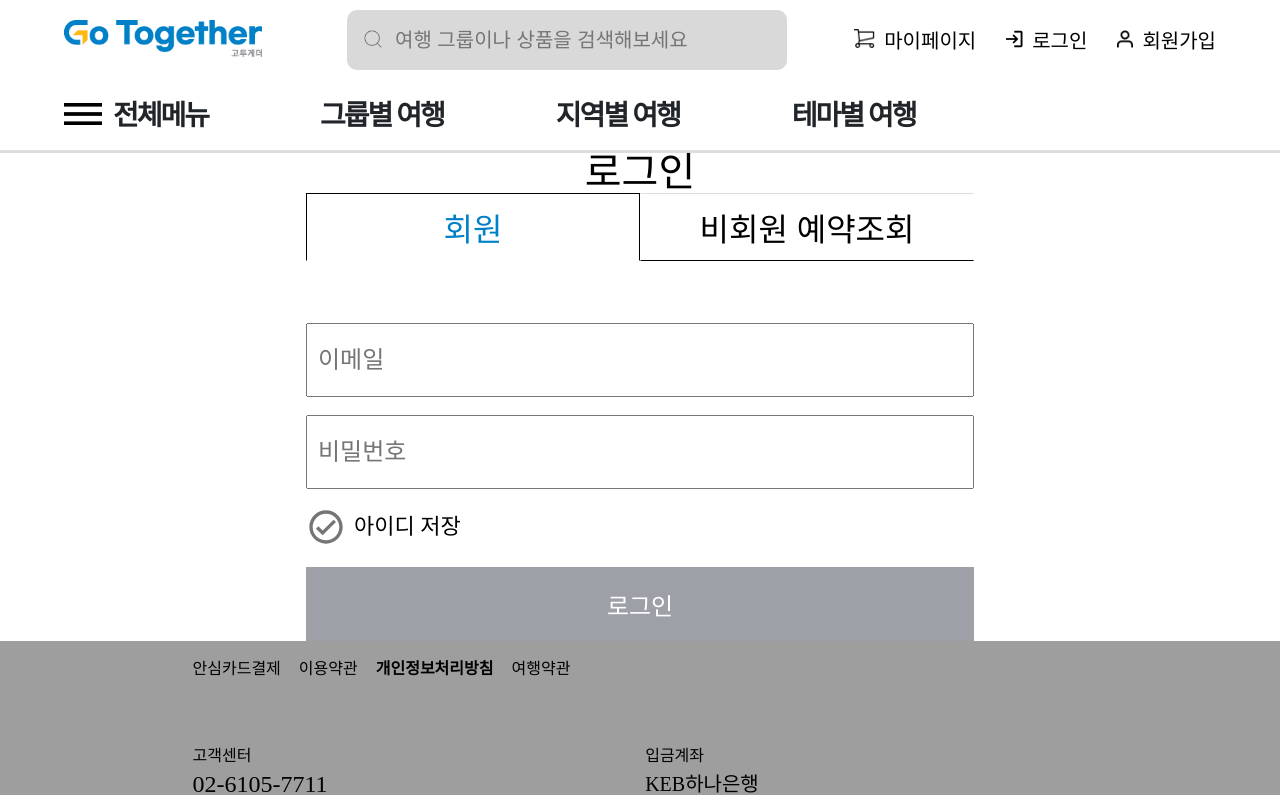
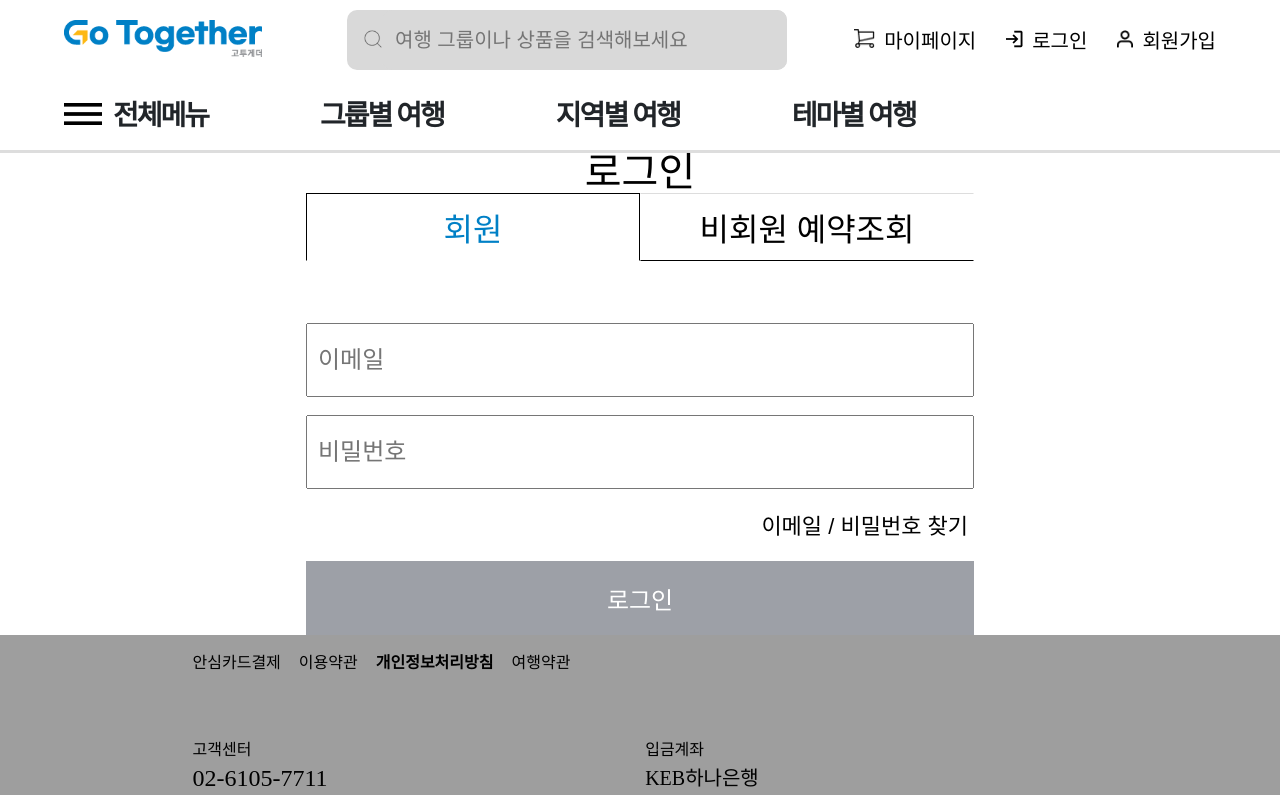
Before and after one commit to TRAVELERSTEAM/TRAVELERS-FE-USER, a React (Vite) app: page /login in a window 1280 px wide. Shown: the top 795 px of the page. Built offline with nearby package versions, Linux system fonts and the light colour scheme; no server answers.

Commit message:
feat: 아이디 찾기 경로 설정/#63

```diff
--- a/src/App.tsx
+++ b/src/App.tsx
@@ -24,6 +24,7 @@ import Reference from './pages/Reference';
 // 후기 임시보기
 import Review from './components/Review.jsx';
 import ProductsByFilter from './components/ProductsByFilter';
+import FindEmailSuccess from './pages/FindEmailSuccess';
 
 function App() {
   return (
@@ -49,6 +50,7 @@ function App() {
           <Route path="product_detail/:id" element={<ProductDetailPage />} />
           {/* 아이디/비밀번호 찾기 페이지 */}
           <Route path="find" element={<Find />} />
+          <Route path="findemail-success" element={<FindEmailSuccess />} />
           {/* 마이페이지 */}
           <Route path="mypage" element={<MyPage />}>
             {/* -내정보 - 정보수정 - 회원탈퇴 - 찜목록 - 예약 및 취소 조회 - 1:1문의 */}
@@ -65,10 +67,10 @@ function App() {
           <Route path="notice" element={<Notice />} />
           {/* 회원가입 */}
           <Route path="signup" element={<SignUp />} />
+          {/* 회원가입 완료 페이지 */}
+          <Route path="signup-success" element={<SignUpSuccess />} />
           {/* 후기(임시보기) */}
           <Route path="review" element={<Review />} />
-          {/* 회원가입 완료 페이지 */}
-          <Route path="signup-success" element={<SignUpSuccess />} />
           {/* 자료실 */}
           <Route path="reference" element={<Reference />} />
           <Route path="*" element={<NotfoundPage />} />
--- a/src/components/login/MemberLogin.tsx
+++ b/src/components/login/MemberLogin.tsx
@@ -99,7 +99,7 @@ function MemberLogin() {
         />
         <ErrorMessage>{errors?.password?.message}</ErrorMessage>
       </InputBox>
-      <SaveButton className="save-button" onClick={onSave}>
+      {/* <SaveButton className="save-button" onClick={onSave}>
         <svg
           width="40"
           height="40"
@@ -113,7 +113,16 @@ function MemberLogin() {
           />
         </svg>
         <span>아이디 저장</span>
-      </SaveButton>
+      </SaveButton> */}
+      <ButtonBox>
+        <FindButton
+          onClick={() => {
+            navigate('/find');
+          }}
+        >
+          이메일 / 비밀번호 찾기
+        </FindButton>
+      </ButtonBox>
       <LoginButton disabled={!(watchEmail && watchPassword)}>로그인</LoginButton>
     </FormContainer>
   );
@@ -141,3 +150,22 @@ const SaveButton = styled.div`
     }
   }
 `;
+
+const ButtonBox = styled.div`
+  width: 100%;
+  display: flex;
+  justify-content: flex-end;
+`;
+
+const FindButton = styled.button`
+  border: none;
+  outline: none;
+  background-color: transparent;
+  font-size: 22px;
+  margin-bottom: 20px;
+  cursor: pointer;
+  transition: 0.2s;
+  &:hover {
+    color: #0080c6;
+  }
+`;
```
